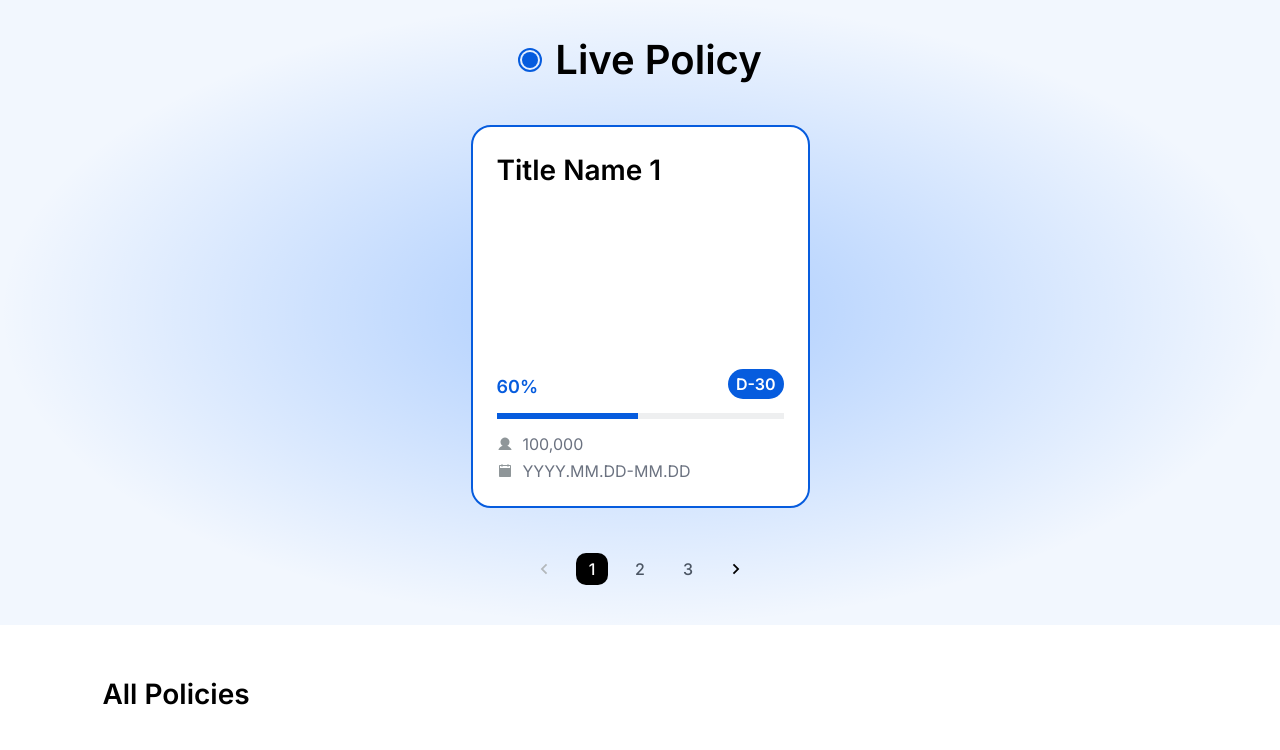
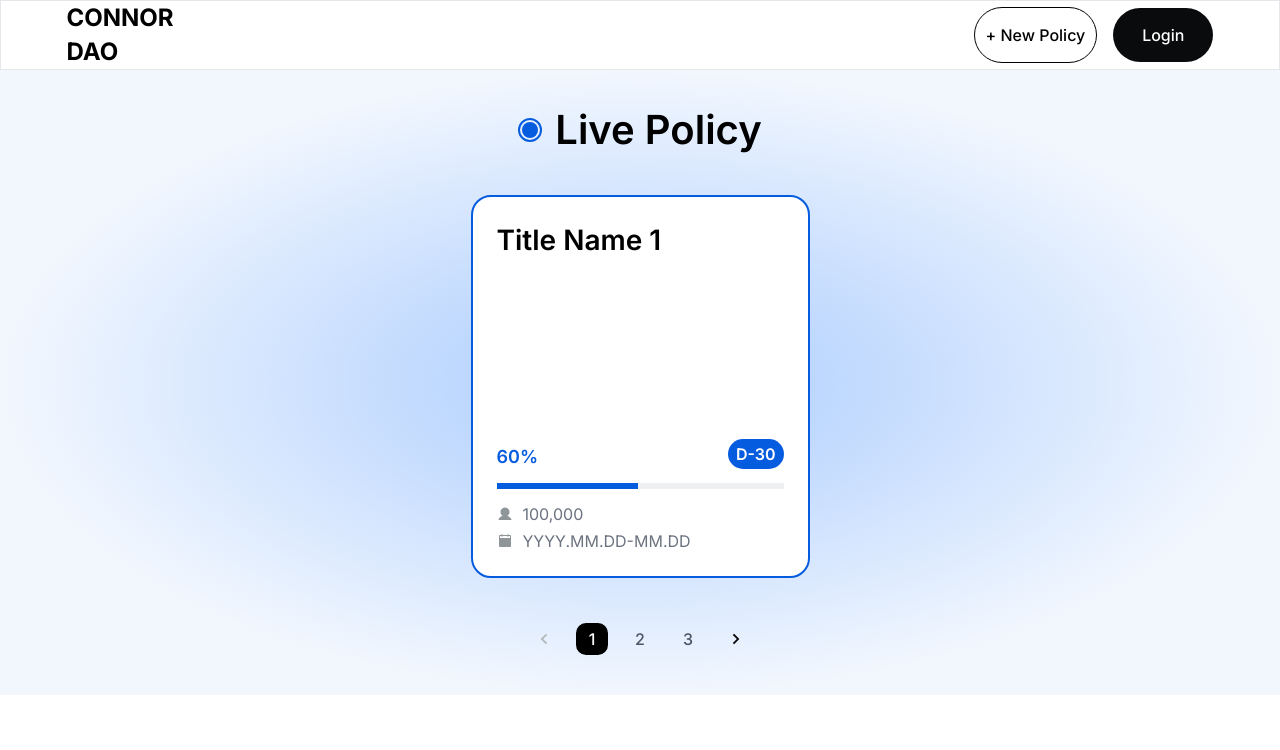
Before and after one commit to Connor-ETHSeoul/Connor-DAO-next-js, a Next.js app: page / in a window 1280 px wide. Shown: the top 750 px of the page. Built offline with nearby package versions, Linux system fonts and the light colour scheme.

Commit message:
add header

```diff
--- a/app/layout.tsx
+++ b/app/layout.tsx
@@ -1,6 +1,8 @@
 import type { Metadata } from 'next';
 import { Inter } from 'next/font/google';
 import './globals.css';
+import Header from '@/components/Header';
+import { ThemeProvider } from 'next-themes';
 
 const inter = Inter({ subsets: ['latin'] });
 
@@ -16,7 +18,14 @@ export default function RootLayout({
 }>) {
   return (
     <html lang="en">
-      <body className={inter.className}>{children}</body>
+      <body className={inter.className}>
+        <ThemeProvider enableSystem>
+          <div className="flex min-h-screen flex-col">
+            <Header />
+            <main className="relative flex flex-1 flex-col">{children}</main>
+          </div>
+        </ThemeProvider>
+      </body>
     </html>
   );
 }
--- /dev/null
+++ b/components/Header.tsx
@@ -0,0 +1,42 @@
+'use client';
+
+import Link from 'next/link';
+import { useRouter } from 'next/navigation';
+import { ConnorDAOButton } from './MainButton';
+import { ButtonType, ButtonSize } from '@/types/ButtonType';
+
+export default function Header() {
+  const router = useRouter();
+  return (
+    <div className="navbar sticky top-0 flex h-[70px] w-full items-center justify-center gap-[800px] border border-solid border-b-gray-200 px-[8%] py-[13px] lg:static">
+      <div className="navbar-start w-auto items-stretch lg:w-1/2">
+        <Link href="/" passHref className="">
+          <div className="flex text-[24px] font-bold leading-[140%] text-[#000]">
+            CONNOR DAO
+          </div>
+        </Link>
+      </div>
+      <div className="navbar-end flex min-w-[240px] items-center gap-[16px]">
+        <ConnorDAOButton
+          buttonText={'+ New Policy'}
+          onClickEvent={function (): void {
+            router.push('/newPolicy');
+          }}
+          buttonType={ButtonType.Secondary}
+          buttonSize={ButtonSize.Small}
+          isDisabled={false}
+        />
+        <ConnorDAOButton
+          className=""
+          buttonText={'Login'}
+          onClickEvent={function (): void {
+            console.log('Hello World');
+          }}
+          buttonType={ButtonType.Primary}
+          buttonSize={ButtonSize.Small}
+          isDisabled={false}
+        />
+      </div>
+    </div>
+  );
+}
--- /dev/null
+++ b/components/MainButton.tsx
@@ -0,0 +1,35 @@
+import { ButtonSize, ButtonType } from '@/types/ButtonType';
+
+export const ConnorDAOButton = ({
+  buttonText,
+  onClickEvent,
+  buttonType,
+  buttonSize,
+  isDisabled,
+  className,
+}: {
+  buttonText: string;
+  onClickEvent: () => void;
+  buttonType: ButtonType;
+  buttonSize: ButtonSize;
+  isDisabled: boolean;
+  className?: string;
+}) => {
+  return (
+    <button
+      className={`min-w-[100px] ${isDisabled ? 'btn-disabled' : 'btn-active'}
+        ${buttonType == ButtonType.Primary ? 'bg-[#0A0B0C] text-white	' : 'border border-black bg-white'}
+        ${
+          buttonSize == ButtonSize.Large
+            ? 'px-[16px] py-[20px] text-lg'
+            : 'px-[11px] py-[16px] text-base'
+        } items-center justify-center rounded-[46px] font-medium leading-[140%] ${className}`}
+      onClick={() => {
+        if (isDisabled) return;
+        onClickEvent();
+      }}
+    >
+      {buttonText}
+    </button>
+  );
+};
--- a/package.json
+++ b/package.json
@@ -11,6 +11,7 @@
   "dependencies": {
     "@uiw/react-md-editor": "v3.6.0",
     "next": "14.1.4",
+    "next-themes": "^0.3.0",
     "react": "^18",
     "react-dom": "^18",
     "valtio": "^1.13.2"
```
Also changed, not shown: 1 other file (tests, documents, lock files or other folders).
